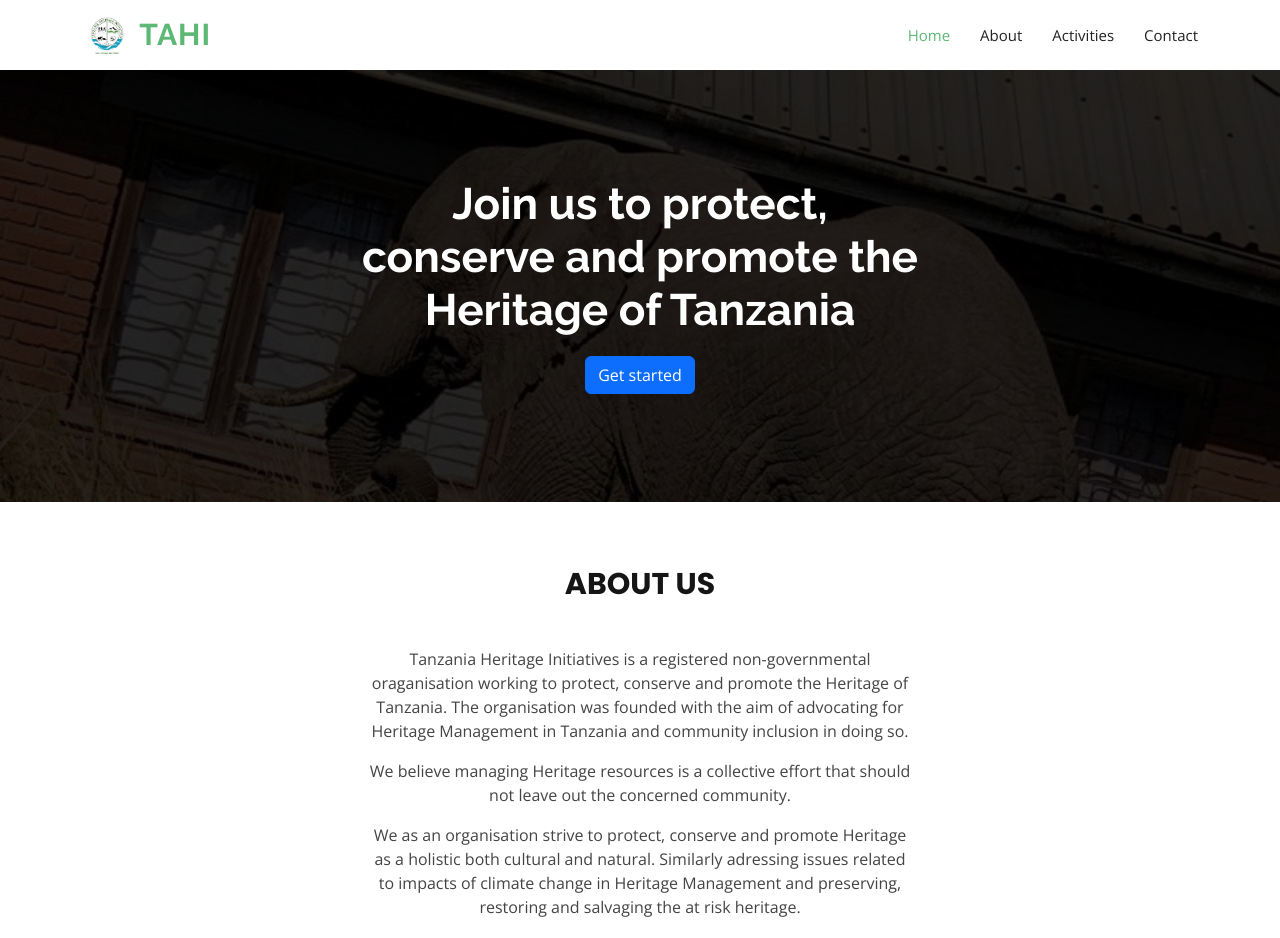
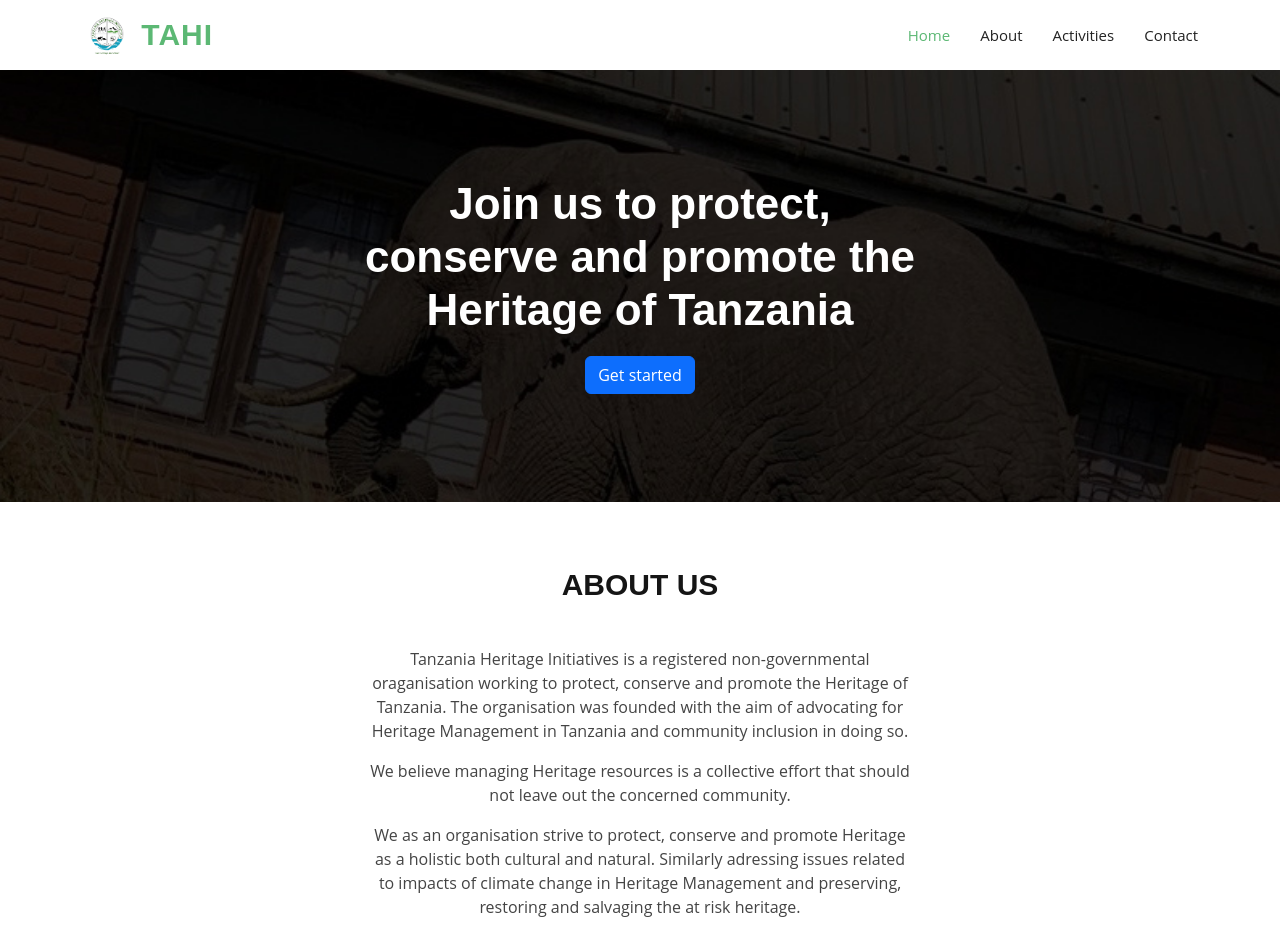
Before and after one commit to AngelaJovin/Tahi, a plain HTML site: page Tahi/index.html in a window 1280 px wide. Shown: the top 938 px of the page. Drawn offline with nearby package versions, Linux system fonts and the light colour scheme.

Commit message:
deleted google fonts

```diff
--- a/Tahi/index.html
+++ b/Tahi/index.html
@@ -9,12 +9,9 @@
   <meta content="" name="description">
   <meta content="" name="keywords">
 
-  <!-- Favicons -->
+  <!-- Favicon -->
   <link href="assets/img/favicon.png" rel="icon">
   <link href="assets/img/apple-touch-icon.png" rel="apple-touch-icon">
-
-  <!-- Google Fonts -->
-  <link href="https://fonts.googleapis.com/css?family=Open+Sans:300,300i,400,400i,600,600i,700,700i|Raleway:300,300i,400,400i,500,500i,600,600i,700,700i|Poppins:300,300i,400,400i,500,500i,600,600i,700,700i" rel="stylesheet">
 
   <!-- Vendor CSS Files -->
   <link href="assets/vendor/animate.css/animate.min.css" rel="stylesheet">
```
